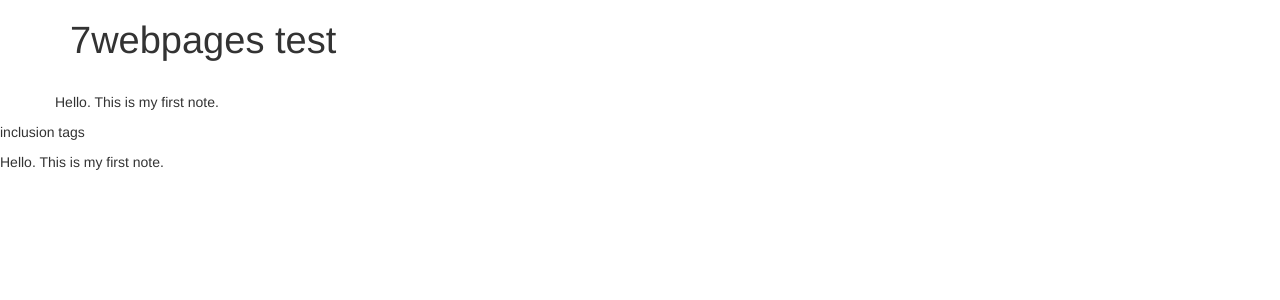
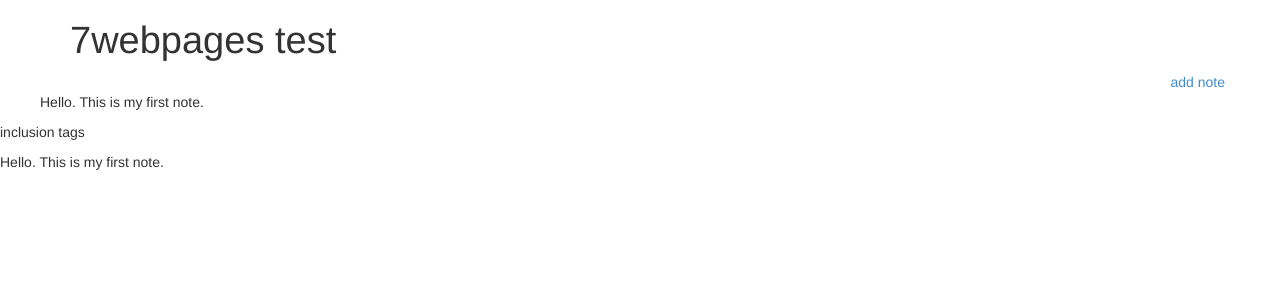
Before and after one commit to tarasfillipov/webpages, a Django app: template app/templates/home.html in a window 1280 px wide. Shown: the top 300 px of the page. Run offline with Django 3.2, Linux system fonts and the light colour scheme; the template is opened without the code that fills it: values that come from a table or form of the project are taken from there, others are empty; data comes from the database, SQL or seed files in the repository; both versions use the stored data as it was before the commit; parts of the project's set-up code (start-up, migrations or seed data) failed here and were passed over; some libraries are stand-ins or nearby versions.

```diff
--- a/app/templates/home.html
+++ b/app/templates/home.html
@@ -9,12 +9,19 @@
 <body>
 <div class="container">
     <h1>7webpages test</h1>
+    <div class="row pull-left">
     {% for note in notes %}
         <div class="row">
             <h2>{{ note.title }}</h2>
             <p>{{ note.text }}</p>
         </div>
     {% endfor %}
+    </div>
+
+    <div class="row pull-right">
+        <a href="/add">add note</a>
+    </div>
+
  </div>
 <p>inclusion tags</p>
 {% load my_tags %}
```
Also changed, not shown: app.sqlite3 (deleted), 3 other files.
